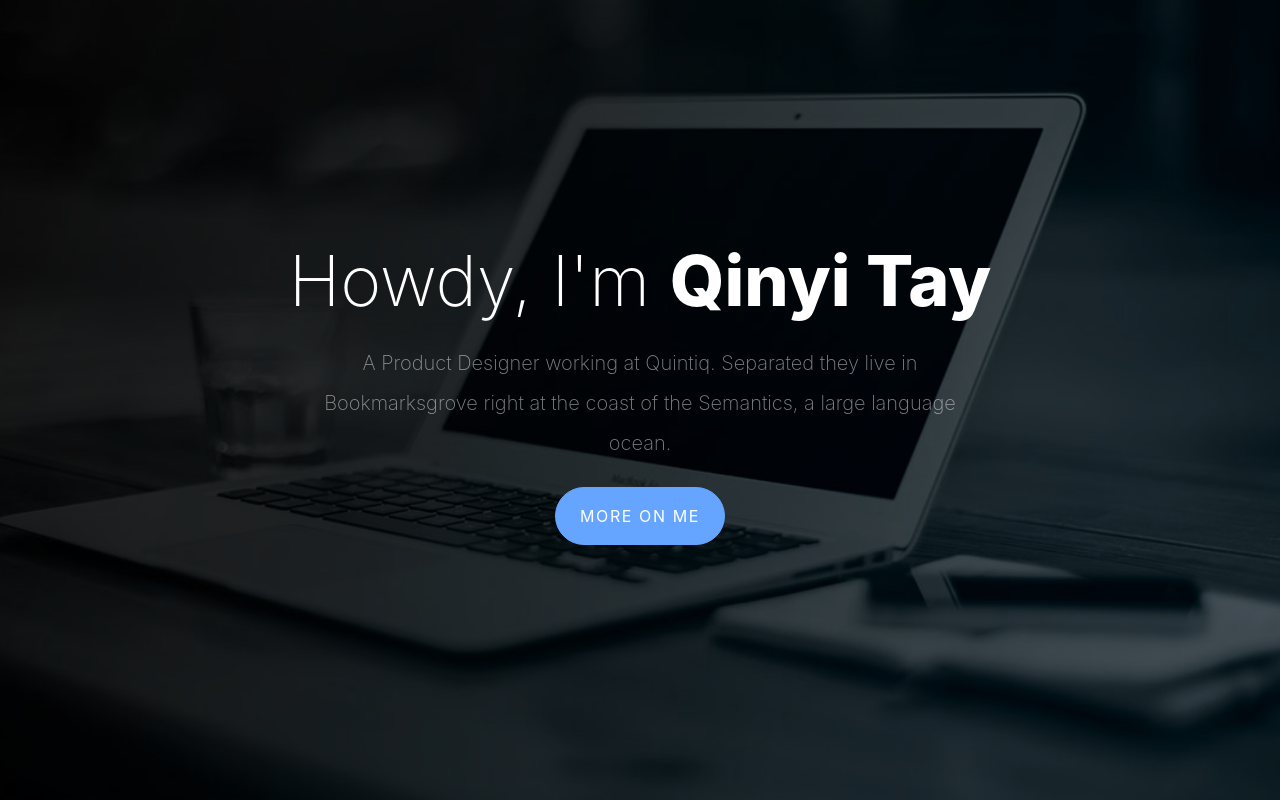
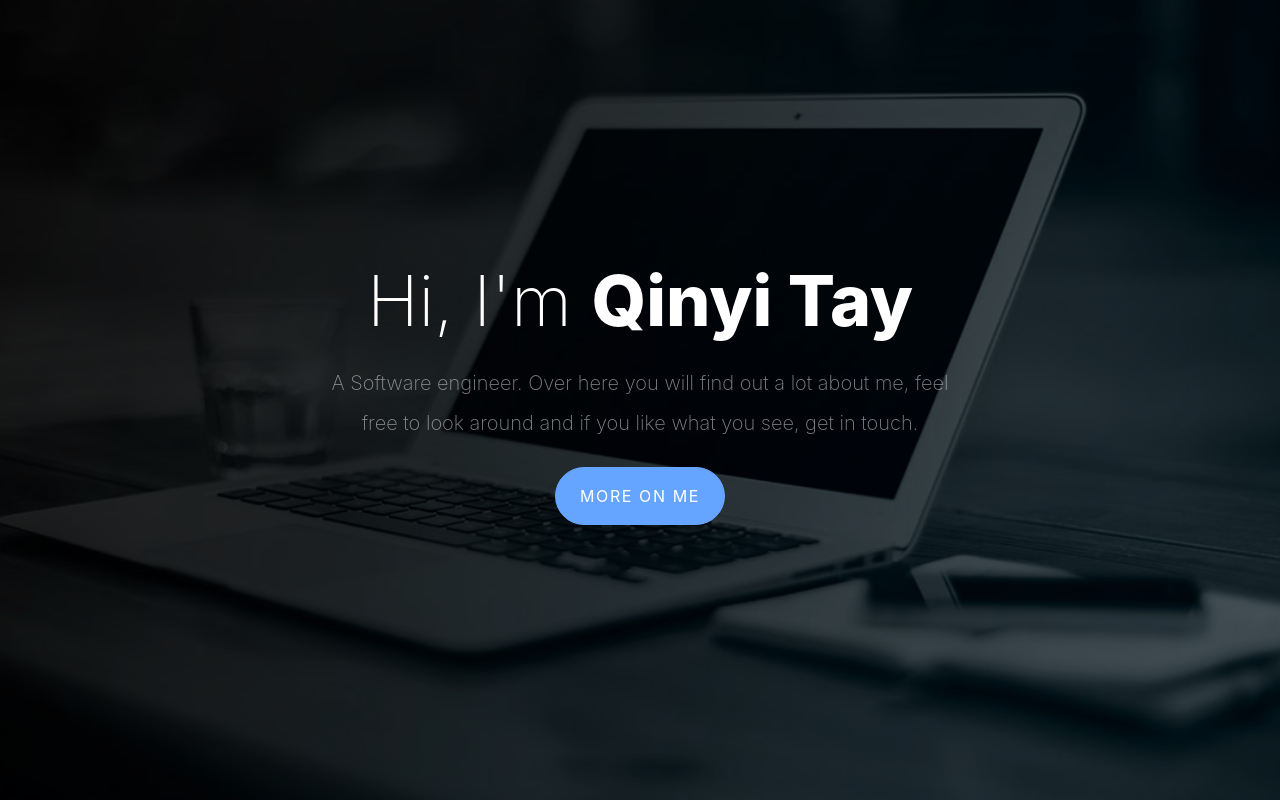
Before and after one commit to tayqinyi/mysite, a Django app: page / in a window 1280 px wide. Shown: the part 66-866 px from the top of the page. Run offline with Django 3.2, Linux system fonts and the light colour scheme; data comes from the database, SQL or seed files in the repository; some libraries are stand-ins or nearby versions.

```diff
--- a/main/static/css/style.css
+++ b/main/static/css/style.css
@@ -53,7 +53,7 @@ a {
   position: relative;
   overflow: hidden; }
   .site-hero, .site-hero .row {
-    height: calc(100vh - 51px);
+    height: calc(100vh - 66px);
     min-height: 800px;
     overflow-y: hidden }
   .site-hero:before {
--- a/main/templates/main/home.html
+++ b/main/templates/main/home.html
@@ -54,8 +54,8 @@
         <div class="container">
           <div class="row intro-text align-items-center justify-content-center">
             <div class="col-md-10 text-center">
-              <h1 class="site-heading site-animate">Howdy, I'm <strong>Qinyi Tay</strong></h1>
-              <p class="lead site-subheading mb-4 site-animate">A Product Designer working at Quintiq. Separated they live in Bookmarksgrove right at the coast of the Semantics, a large language ocean.</p>
+              <h1 class="site-heading site-animate">Hi, I'm <strong>Qinyi Tay</strong></h1>
+              <p class="lead site-subheading mb-4 site-animate">A Software engineer. Over here you will find out a lot about me, feel free to look around and if you like what you see, get in touch.</p>
               <p><button class="btn btn-primary px-4 py-3" id="btn_home_moreabtme">More On Me</button></p>
             </div>
           </div>
```
